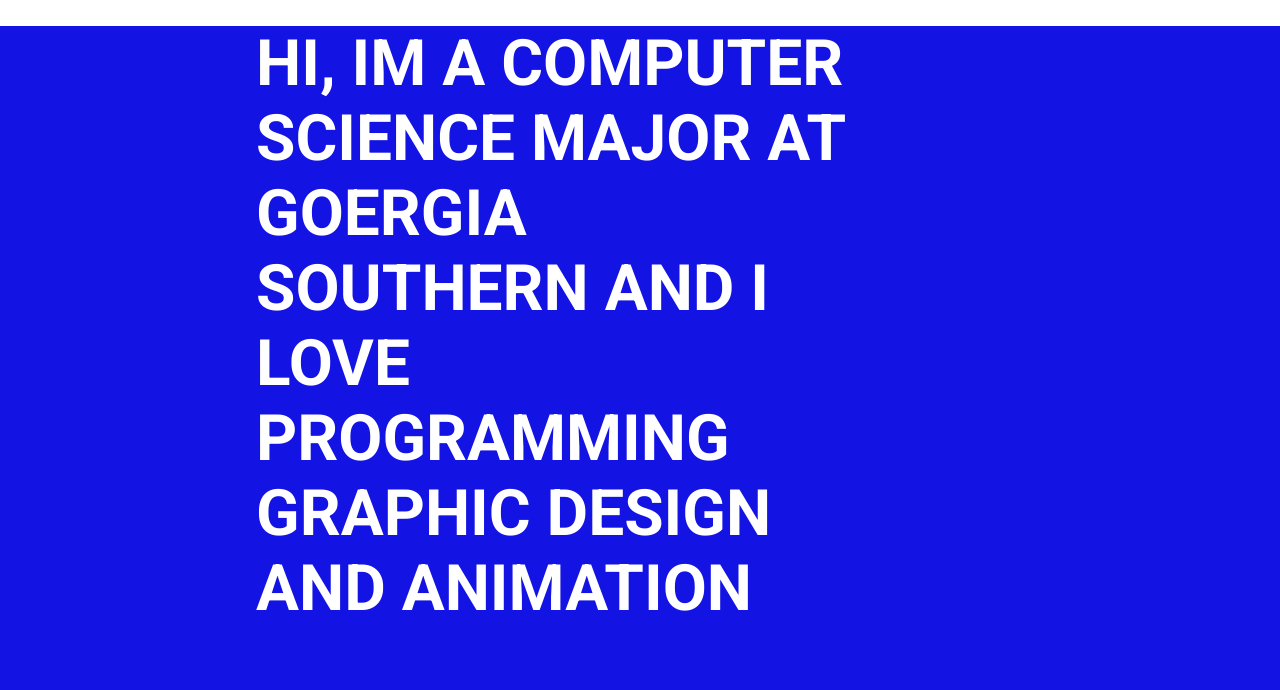
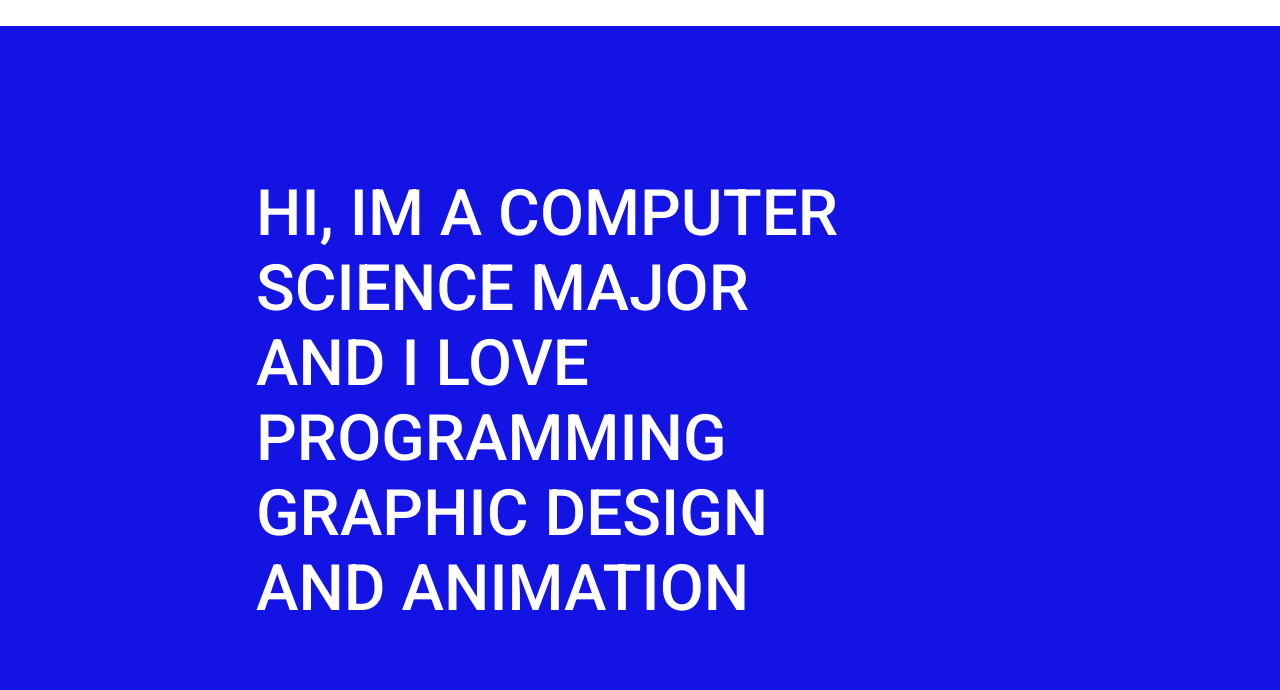
Before and after one commit to xavierhodges489/xavierhodges489.github.io, a plain HTML site: page index.html in a window 1280 px wide. Shown: the part 110-800 px from the top of the page. Drawn offline with Linux system fonts and the light colour scheme.

Commit message:
changed about section a bit

```diff
--- a/index.html
+++ b/index.html
@@ -25,7 +25,7 @@
     <section id="about">
         <div class="container">
             <div class="intro">
-                <p><span class="highlight">HI, IM A COMPUTER SCIENCE MAJOR AT GOERGIA SOUTHERN AND I LOVE PROGRAMMING GRAPHIC DESIGN AND ANIMATION</span></p>
+                <p><span class="highlight">HI, IM A COMPUTER SCIENCE MAJOR AND I LOVE PROGRAMMING GRAPHIC DESIGN AND ANIMATION</span></p>
             </div>
         </div>
     </section>
--- a/style.css
+++ b/style.css
@@ -80,7 +80,8 @@ a:active {
 
 /* *********** About ************ */
 #about {
-    min-height: 100vh;
+    /* min-height: 100vh; */
+    padding: 150px 0 ;
     background-color: rgb(19, 19, 228);
 }
 
@@ -90,7 +91,7 @@ a:active {
 
 .intro p{
     font-size: 4rem;
-    font-weight: 700;
+    font-weight: 500;
     margin: 0;
     color: rgb(255, 255, 255);
 }
```
